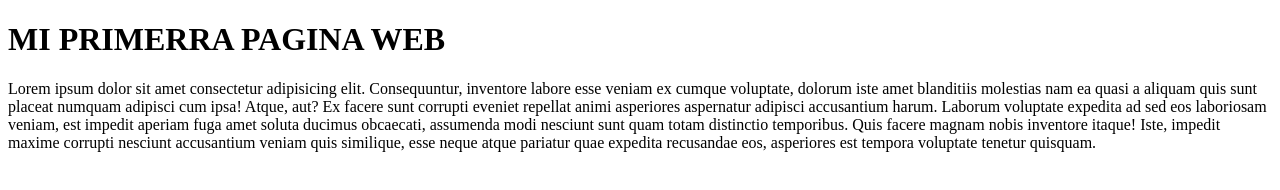
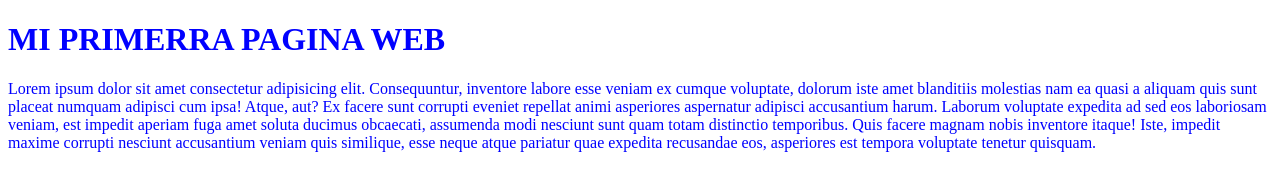
Before and after one commit to rubenlizarazo01/aprendiendocss, a plain HTML site: page index.html in a window 1280 px wide. Drawn offline with Linux system fonts and the light colour scheme.

Commit message:
aprender css

```diff
--- /dev/null
+++ b/estilo.css
@@ -0,0 +1,3 @@
+* {
+    color:blue
+}
--- a/index.html
+++ b/index.html
@@ -1,13 +1,18 @@
 <!DOCTYPE html>
-<html lang="en">
+<html lang="es">
 <head>
     <meta charset="UTF-8">
     <meta http-equiv="X-UA-Compatible" content="IE=edge">
     <meta name="viewport" content="width=device-width, initial-scale=1.0">
     <title>aprendiendocss</title>
+ <link rel="stylesheet" type="text/css" href="estilo.css">
+
 </head>
 <body>
  <h1>MI PRIMERRA PAGINA WEB</h1>
- <P>Lorem ipsum dolor sit amet consectetur adipisicing elit. Consequuntur, inventore labore esse veniam ex cumque voluptate, dolorum iste amet blanditiis molestias nam ea quasi a aliquam quis sunt placeat numquam adipisci cum ipsa! Atque, aut? Ex facere sunt corrupti eveniet repellat animi asperiores aspernatur adipisci accusantium harum. Laborum voluptate expedita ad sed eos laboriosam veniam, est impedit aperiam fuga amet soluta ducimus obcaecati, assumenda modi nesciunt sunt quam totam distinctio temporibus. Quis facere magnam nobis inventore itaque! Iste, impedit maxime corrupti nesciunt accusantium veniam quis similique, esse neque atque pariatur quae expedita recusandae eos, asperiores est tempora voluptate tenetur quisquam.</P>
+ <P>
+     Lorem ipsum dolor sit amet consectetur adipisicing elit. Consequuntur, inventore labore esse veniam ex cumque voluptate, dolorum iste amet blanditiis molestias nam ea quasi a aliquam quis sunt placeat numquam adipisci cum ipsa! Atque, aut? Ex facere sunt corrupti eveniet repellat animi asperiores aspernatur adipisci accusantium harum. Laborum voluptate expedita ad sed eos laboriosam veniam, est impedit aperiam fuga amet soluta ducimus obcaecati, assumenda modi nesciunt sunt quam totam distinctio temporibus. Quis facere magnam nobis inventore itaque! Iste, impedit maxime corrupti nesciunt accusantium veniam quis similique, esse neque atque pariatur quae expedita recusandae eos, asperiores est tempora voluptate tenetur quisquam.
+    </P>
+
 </body>
 </html>
```
